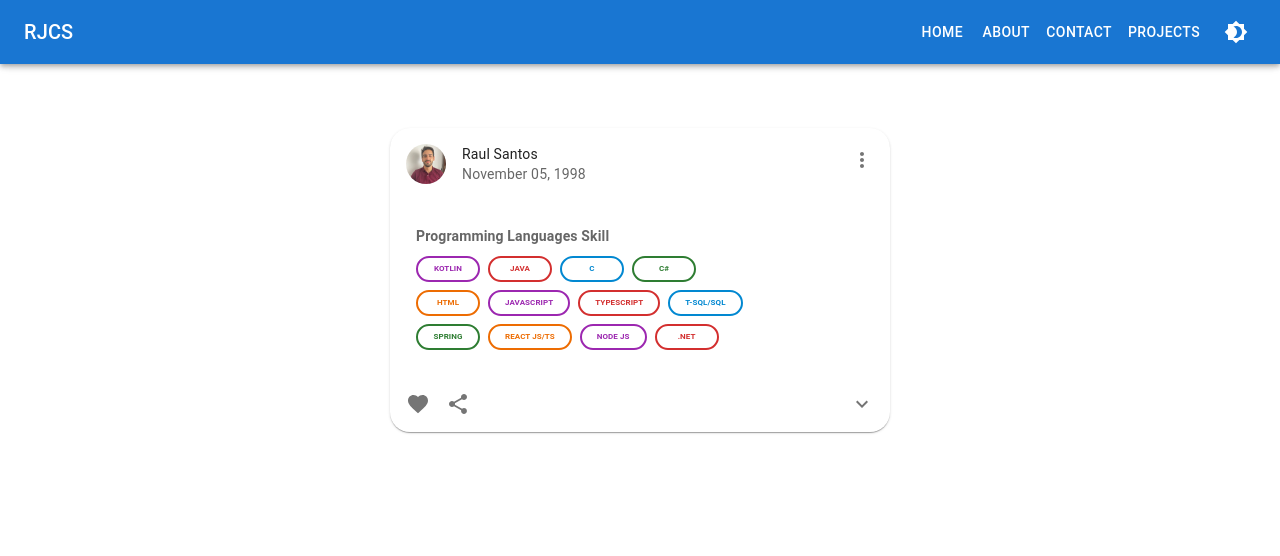
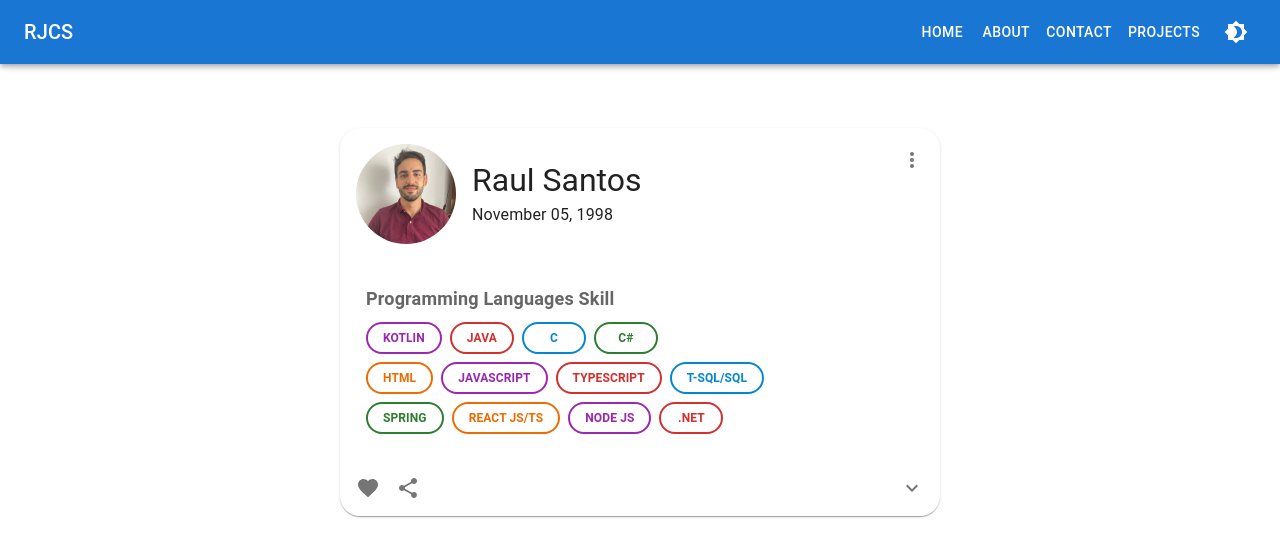
Before and after one commit to RaulJCS5/err-jota-cs, a React (Create React App) app in the folder rjcs-app/: page /about in a window 1280 px wide. Shown: the top 556 px of the page. Built offline with nearby package versions, Linux system fonts and the light colour scheme.

Commit message:
Commit: Resize About

```diff
--- a/rjcs-app/src/pages/About.tsx
+++ b/rjcs-app/src/pages/About.tsx
@@ -16,34 +16,35 @@ import ShareIcon from '@mui/icons-material/Share';
 import ExpandMoreIcon from '@mui/icons-material/ExpandMore';
 import MoreVertIcon from '@mui/icons-material/MoreVert';
 import { Box, Button, CardActionArea, Grid } from '@mui/material';
-import me from './ME.jpg'
+import me from './phpiXf3yT_c2PM.jpg'
 import { styleButton } from './Home';
 
 interface ExpandMoreProps extends IconButtonProps {
   expand: boolean;
 }
+const languageSize = 12
 
 function FormRow1() {
   return (
     <React.Fragment>
       <Grid item>
         <Button color="secondary" sx={styleButton} disableTouchRipple variant="outlined">
-          <Typography fontSize={8} fontWeight="bold" >Kotlin</Typography>
+          <Typography fontSize={languageSize} fontWeight="bold" >Kotlin</Typography>
         </Button>
       </Grid>
       <Grid item>
         <Button color="error" sx={styleButton} disableTouchRipple variant="outlined">
-          <Typography fontSize={8} fontWeight="bold" >Java</Typography>
+          <Typography fontSize={languageSize} fontWeight="bold" >Java</Typography>
         </Button>
       </Grid>
       <Grid item>
         <Button color="info" sx={styleButton} disableTouchRipple variant="outlined">
-          <Typography fontSize={8} fontWeight="bold" >C</Typography>
+          <Typography fontSize={languageSize} fontWeight="bold" >C</Typography>
         </Button>
       </Grid>
       <Grid item>
         <Button color="success" sx={styleButton} disableTouchRipple variant="outlined">
-          <Typography fontSize={8} fontWeight="bold" >C#</Typography>
+          <Typography fontSize={languageSize} fontWeight="bold" >C#</Typography>
         </Button>
       </Grid>
     </React.Fragment>
@@ -54,22 +55,22 @@ function FormRow2() {
     <React.Fragment>
       <Grid item>
         <Button color="warning" sx={styleButton} disableTouchRipple variant="outlined">
-          <Typography fontSize={8} fontWeight="bold" >HTML</Typography>
+          <Typography fontSize={languageSize} fontWeight="bold" >HTML</Typography>
         </Button>
       </Grid>
       <Grid item>
         <Button color="secondary" sx={styleButton} disableTouchRipple variant="outlined">
-          <Typography fontSize={8} fontWeight="bold" >JavaScript</Typography>
+          <Typography fontSize={languageSize} fontWeight="bold" >JavaScript</Typography>
         </Button>
       </Grid>
       <Grid item>
         <Button color="error" sx={styleButton} disableTouchRipple variant="outlined">
-          <Typography fontSize={8} fontWeight="bold" >TypeScript</Typography>
+          <Typography fontSize={languageSize} fontWeight="bold" >TypeScript</Typography>
         </Button>
       </Grid>
       <Grid item>
         <Button color="info" sx={styleButton} disableTouchRipple variant="outlined">
-          <Typography fontSize={8} fontWeight="bold" >T-SQL/SQL</Typography>
+          <Typography fontSize={languageSize} fontWeight="bold" >T-SQL/SQL</Typography>
         </Button>
       </Grid>
     </React.Fragment>
@@ -80,22 +81,22 @@ function FormRow3() {
     <React.Fragment>
       <Grid item>
         <Button color="success" sx={styleButton} disableTouchRipple variant="outlined">
-          <Typography fontSize={8} fontWeight="bold" >Spring</Typography>
+          <Typography fontSize={languageSize} fontWeight="bold" >Spring</Typography>
         </Button>
       </Grid>
       <Grid item>
         <Button color="warning" sx={styleButton} disableTouchRipple variant="outlined">
-          <Typography fontSize={8} fontWeight="bold" >React JS/TS</Typography>
+          <Typography fontSize={languageSize} fontWeight="bold" >React JS/TS</Typography>
         </Button>
       </Grid>
       <Grid item>
         <Button color="secondary" sx={styleButton} disableTouchRipple variant="outlined">
-          <Typography fontSize={8} fontWeight="bold" >Node JS</Typography>
+          <Typography fontSize={languageSize} fontWeight="bold" >Node JS</Typography>
         </Button>
       </Grid>
       <Grid item>
         <Button color="error" sx={styleButton} disableTouchRipple variant="outlined">
-          <Typography fontSize={8} fontWeight="bold" >.NET</Typography>
+          <Typography fontSize={languageSize} fontWeight="bold" >.NET</Typography>
         </Button>
       </Grid>
     </React.Fragment>
@@ -122,23 +123,27 @@ export default function RecipeReviewCard() {
   };
 
   return (
-    <Card sx={{ maxWidth: 500, borderRadius:5 }}>
+    <Card sx={{ maxWidth: 600, borderRadius:5 }}>
       <CardHeader
         avatar={
-          <Avatar src={me} aria-label="raul"></Avatar>
+          <Avatar sx={{ width: 100, height: 100 }} src={me} aria-label="raul"></Avatar>
         }
         action={
           <IconButton aria-label="settings">
             <MoreVertIcon />
           </IconButton>
         }
-        title="Raul Santos"
-        subheader="November 05, 1998"
+        title={
+          <Typography variant='h5' fontSize={32}>Raul Santos</Typography>
+        }
+        subheader={
+          <Typography variant="subtitle1" fontSize={16}>November 05, 1998</Typography>
+        }
       />
 
       <CardContent>
         <CardActionArea disableTouchRipple sx={{ borderRadius: 5, padding: '10px' }}>
-          <Typography variant="body2" sx={{ marginBottom: "10px" }} fontWeight="bold" color="text.secondary">Programming Languages Skill</Typography>
+          <Typography fontSize={18} variant="body2" sx={{ marginBottom: "10px" }} fontWeight="bold" color="text.secondary">Programming Languages Skill</Typography>
           <Grid container spacing={1}>
             <Grid container item spacing={1}>
               <FormRow1 />
@@ -171,9 +176,9 @@ export default function RecipeReviewCard() {
       </CardActions>
       <Collapse in={expanded} timeout="auto" unmountOnExit>
         <CardContent>
-          <Typography paragraph>About Me</Typography>
-          <Typography paragraph>Hello, I am a software developer excited to create innovative and efficient solutions. I have a solid background in various programming languages and technologies and talents in front-end and back-end development. I am comfortable taking on new challenges and learning new technologies.</Typography>
-          <Typography paragraph>I am always eager to learn and grow as a software developer. When I'm not in front of a computer, I have a deep sense of joy and connection with the water, so I like to do water sports such as swimming and cliff jumping in the water, and my hobbies are playing football or getting out in nature for some challenging hiking or others outdoor exercise.</Typography>
+          <Typography paragraph fontSize={22} fontWeight="bold" color="text.primary">About Me</Typography>
+          <Typography paragraph fontSize={20}>Hello, I am a software developer excited to create innovative and efficient solutions. I have a solid background in various programming languages and technologies and talents in front-end and back-end development. I am comfortable taking on new challenges and learning new technologies.</Typography>
+          <Typography paragraph fontSize={20}>I am always eager to learn and grow as a software developer. When I'm not in front of a computer, I have a deep sense of joy and connection with the water, so I like to do water sports such as swimming and cliff jumping in the water, and my hobbies are playing football or getting out in nature for some challenging hiking or others outdoor exercise.</Typography>
         </CardContent>
       </Collapse>
     </Card>
```
Also changed, not shown: rjcs-app/src/pages/phpiXf3yT_c2PM.jpg (added).
